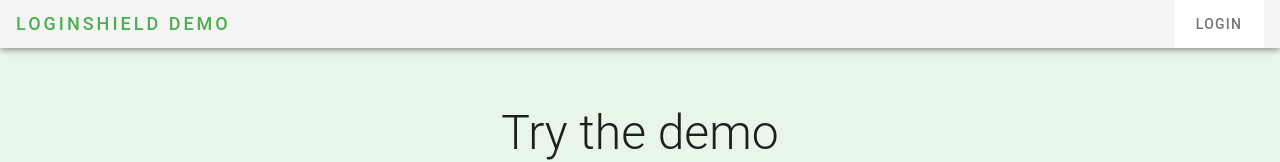
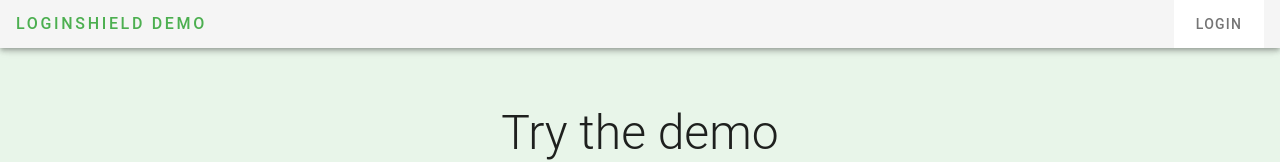
Before and after one commit to LoginShield/test-enterprise-website-html5, a Vue app: page / in a window 1280 px wide. Shown: the top 162 px of the page. Built offline with nearby package versions, Linux system fonts and the light colour scheme; no server answers; a small style sheet from the web is missing.

Commit message:
style: changed navbar font size back to our normal 16pt

```diff
--- a/src/components/Navbar.vue
+++ b/src/components/Navbar.vue
@@ -2,12 +2,12 @@
     <nav>
         <v-app-bar fixed fade-on-scroll elevation="4" height="48">
             <router-link to="/" style="text-decoration: none" v-if="!isAuthenticated">
-                <v-toolbar-title class="green--text overline" style="font-size: 18px!important;">
+                <v-toolbar-title class="green--text overline" style="font-size: 16px!important;">
                     LoginShield Demo
                 </v-toolbar-title>
             </router-link>
             <router-link to="/account" style="text-decoration: none" v-if="isAuthenticated">
-                <v-toolbar-title class="green--text overline" style="font-size: 18px!important;">
+                <v-toolbar-title class="green--text overline" style="font-size: 16px!important;">
                     LoginShield Demo
                 </v-toolbar-title>
             </router-link>
```
